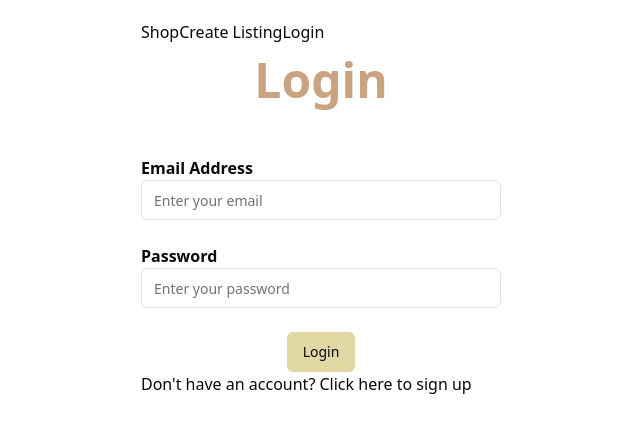
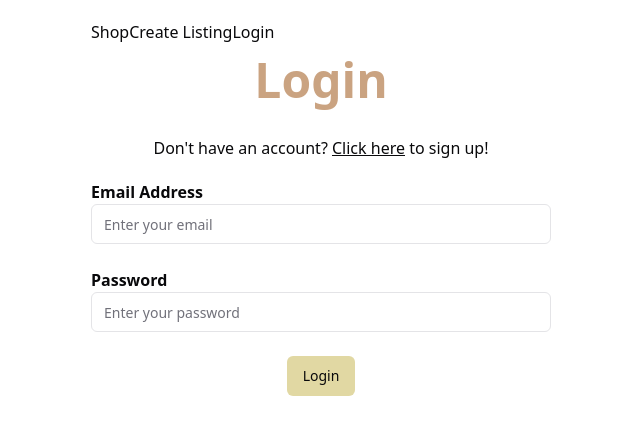
Before and after one commit to declspecl/bookmarket, a React (Vite) app in the folder bookmarket-website/: page /login in a window 1280 px wide. Shown: the top 434 px of the page, without its empty margins (319-959 px from the left). Built offline with nearby package versions, Linux system fonts and the light colour scheme.

Commit message:
fix styling errors, wire up auth pages with APIs

```diff
--- a/bookmarket-website/src/components/NavBar.tsx
+++ b/bookmarket-website/src/components/NavBar.tsx
@@ -21,6 +21,7 @@ export function NavBar() {
                         await fetch("/api/auth/logout", {
                             method: "POST"
                         });
+                        document.cookie = "session=;Max-Age=0";
 
                         navigate("/");
                     }}
--- a/bookmarket-website/src/pages/LoginPage.css
+++ b/bookmarket-website/src/pages/LoginPage.css
@@ -1,39 +1,22 @@
 .login-page {
-    max-width: 400px;
+    max-width: 500px;
     margin: 0 auto;
     padding: 20px;
 }
 
-.page-title {
+.login-page-title {
     text-align: center;
-    font-size: 2rem;
+    font-size: 3rem;
     color: #caa381;
     font-weight: 800;
+    margin-bottom: 20px;
+}
+
+.signup-prompt {
+    text-align: center;
     margin-bottom: 20px;
 }
 
 .title {
     font-weight: 600;
 }
-
-.input-field {
-    margin-bottom: 15px;
-}
-
-.submit-box {
-    display: flex;
-    justify-content: center;
-    align-items: center;
-    margin-top: 15px;
-}
-
-button {
-    background-color: #caa381;
-    color: #E1D8A3;
-    padding: 8px 18px;
-    font-size: 1rem;
-    border: none;
-    border-radius: 4px;
-    cursor: pointer;
-    transition: background-color 0.3s ease;
-}
--- a/bookmarket-website/src/pages/LoginPage.tsx
+++ b/bookmarket-website/src/pages/LoginPage.tsx
@@ -4,17 +4,25 @@ import { NavBar } from "@/components/NavBar";
 import { Input } from "@/components/ui/input";
 import { Button } from "@/components/ui/button";
 import { useState } from "react";
-import { Link } from "react-router-dom";
+import { Link, useNavigate } from "react-router-dom";
+import { login } from "@/lib/api/apis";
 
 export function LoginPage() {
     const [inputtedEmail, setInputtedEmail] = useState("");
     const [inputtedPassword, setInputtedPassword] = useState("");
 
+    const navigate = useNavigate();
+
     return (
         <div className="login-page">
             <NavBar />
 
-            <h1 className="page-title">Login</h1>
+            <h1 className="login-page-title">Login</h1>
+
+            {/*Sign-up Prompt*/}
+            <p className="signup-prompt">
+                Don't have an account? <Link to="/signup" className="underline">Click here</Link> to sign up!
+            </p>
 
             <div className="flex flex-col gap-6">
                 {/*Email Field*/}
@@ -47,13 +55,42 @@ export function LoginPage() {
 
                 {/*Submit Button*/}
                 <div className="submit-box">
-                    <Button>Login</Button>
+                    <Button onClick={async () => {
+                        if (!inputtedEmail || !inputtedPassword) {
+                            alert("Please fill in all fields.");
+                            return;
+                        }
+
+                        if (!inputtedEmail.match("^[^\s@]+@([^\s@.,]+\.)+[^\s@.,]{2,}$")) {
+                            alert("Please enter a valid email address.");
+                            return;
+                        }
+
+                        try {
+                            const response = await login({
+                                email: inputtedEmail,
+                                password: inputtedPassword
+                            });
+
+                            if (response.status.toString().startsWith("5")) {
+                                alert("Failed to log in. Please try again later.");
+                                return;
+                            }
+                            else if (!response.ok) {
+                                alert("Invalid credentials provided.");
+                                return;
+                            }
+
+                            navigate("/");
+                        }
+                        catch (e) {
+                            alert(`Error: ${e}`);
+                        }
+                    }}>
+                        Login
+                    </Button>
                 </div>
             </div>
-                 {/*Sign-up Prompt*/}
-            <p className="signup-prompt">
-                Don't have an account? <Link to="/signup">Click here</Link> to sign up
-            </p>
         </div>
     );
 }
--- a/bookmarket-website/src/pages/SignUpPage.css
+++ b/bookmarket-website/src/pages/SignUpPage.css
@@ -4,36 +4,19 @@
     padding: 20px;
 }
 
-.page-title {
+.signup-page-title {
     text-align: center;
-    font-size: 2.5rem;
+    font-size: 3rem;
     color: #caa381;
     font-weight: 800;
-    margin-bottom: 30px;
+    margin-bottom: 20px;
+}
+
+.login-prompt {
+    text-align: center;
+    margin-bottom: 20px;
 }
 
 .title {
     font-weight: 600;
 }
-
-.input-field {
-    margin-bottom: 20px;
-}
-
-.submit-box {
-    display: flex;
-    justify-content: center;
-    align-items: center;
-    margin-top: 20px;
-}
-
-button {
-    background-color: #EAF3DD;
-    color: #fff;
-    padding: 10px 20px;
-    font-size: 1rem;
-    border: none;
-    border-radius: 4px;
-    cursor: pointer;
-    transition: background-color 0.3s ease;
-}
--- a/bookmarket-website/src/pages/SignUpPage.tsx
+++ b/bookmarket-website/src/pages/SignUpPage.tsx
@@ -4,30 +4,53 @@ import { NavBar } from "@/components/NavBar";
 import { Input } from "@/components/ui/input";
 import { Button } from "@/components/ui/button";
 import { useState } from "react";
+import { Link, useNavigate } from "react-router-dom";
+import { signup } from "@/lib/api/apis";
 
 export function SignUpPage() {
-    const [inputtedFullName, setInputtedFullName] = useState("");
+    const [inputtedFirstName, setInputtedFirstName] = useState("");
+    const [inputtedLastName, setInputtedLastName] = useState("");
     const [inputtedEmail, setInputtedEmail] = useState("");
     const [inputtedPassword, setInputtedPassword] = useState("");
     const [inputtedConfirmPassword, setInputtedConfirmPassword] = useState("");
+
+    const navigate = useNavigate();
 
     return (
         <div className="signup-page">
             <NavBar />
 
-            <h1 className="page-title">Sign Up</h1>
+            <h1 className="signup-page-title">Sign Up</h1>
+
+            <p className="login-prompt">
+                Already have an account? <Link to="/login" className="underline">Click here</Link> to login!
+            </p>
 
             <div className="flex flex-col gap-6">
-                {/*Full Name*/}
+                {/*First Name*/}
                 <div>
-                    <h2 className="title">Full Name</h2>
+                    <h2 className="title">Fist Name</h2>
                     <Input
                         type="text"
-                        id="fullName"
-                        name="fullName"
-                        placeholder="Enter your full name"
-                        value={inputtedFullName}
-                        onChange={(e) => setInputtedFullName(e.target.value)}
+                        id="firstName"
+                        name="firstName"
+                        placeholder="Enter your first name"
+                        value={inputtedFirstName}
+                        onChange={(e) => setInputtedFirstName(e.currentTarget.value)}
+                        required
+                    />
+                </div>
+
+                {/*Last Name*/}
+                <div>
+                    <h2 className="title">Last Name</h2>
+                    <Input
+                        type="text"
+                        id="lastName"
+                        name="lastName"
+                        placeholder="Enter your last name"
+                        value={inputtedLastName}
+                        onChange={(e) => setInputtedLastName(e.currentTarget.value)}
                         required
                     />
                 </div>
@@ -75,7 +98,49 @@ export function SignUpPage() {
                 </div>
 
                 {/*Submit Button*/}
-                <div className="submit-box">
+                <div
+                    className="submit-box"
+                    onClick={async () => {
+                        if (!inputtedFirstName || !inputtedLastName || !inputtedEmail || !inputtedPassword || !inputtedConfirmPassword) {
+                            alert("Please fill in all fields.");
+                            return;
+                        }
+
+                        if (!inputtedEmail.match("^[^\s@]+@([^\s@.,]+\.)+[^\s@.,]{2,}$")) {
+                            alert("Please enter a valid email address.");
+                            return;
+                        }
+
+                        if (inputtedPassword !== inputtedConfirmPassword) {
+                            alert("Passwords do not match.");
+                            return;
+                        }
+
+                        try {
+                            const response = await signup({
+                                firstName: inputtedFirstName,
+                                lastName: inputtedLastName,
+                                email: inputtedEmail,
+                                password: inputtedPassword
+                            });
+
+                            if (response.status.toString().startsWith("5")) {
+                                alert("Failed to sign up. Please try again later.");
+                                return;
+                            }
+                            else if (!response.ok) {
+                                alert("Invalid credentials provided.");
+                                return;
+                            }
+
+                            navigate("/");
+                        }
+                        catch (e) {
+                            alert(`Error: ${e}`);
+                        }
+
+                    }}
+                >
                     <Button>Sign Up</Button>
                 </div>
             </div>
--- a/bookmarket-website/src/pages/ViewListingPage.tsx
+++ b/bookmarket-website/src/pages/ViewListingPage.tsx
@@ -36,6 +36,8 @@ function CommentCard({ comment, commentById }: CommentCardProps) {
 export function ViewListingPage() {
     const params = useParams();
 
+    console.log(params["id"]);
+
     const listing = mockGetListingByIdResponse;
     const [comments, setComments] = useState(mockGetAllCommentsForListingResponse);
 
@@ -46,8 +48,6 @@ export function ViewListingPage() {
     return (
         <div>
             <NavBar />
-
-            <h1>View Listing for ID {params["id"]}</h1>
 
             <div className="px-4 md:px-0 md:w-3/4 lg:w-3/5 mx-auto flex flex-col gap-8">
                 <div>
--- a/bookmarket-website/tailwind.config.mjs
+++ b/bookmarket-website/tailwind.config.mjs
@@ -50,6 +50,9 @@ export default {
 					'4': 'hsl(var(--chart-4))',
 					'5': 'hsl(var(--chart-5))'
 				}
+			},
+			screens: {
+				"xs": "420px",
 			}
 		}
 	},
```
Also changed, not shown: bookmarket-website/src/components/shop/FilterDropdowns.tsx (+4 -4 lines), bookmarket-website/src/lib/api/apis.ts (+9 -3 lines), bookmarket-website/src/pages/ShopPage.tsx (+6 -4 lines). Lines whose indentation alone changed are shown as unchanged.
